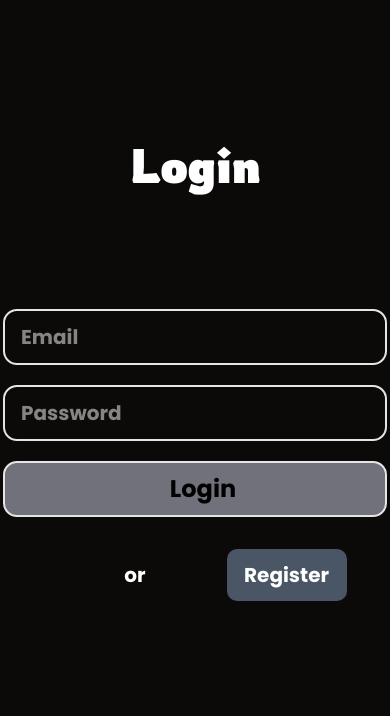
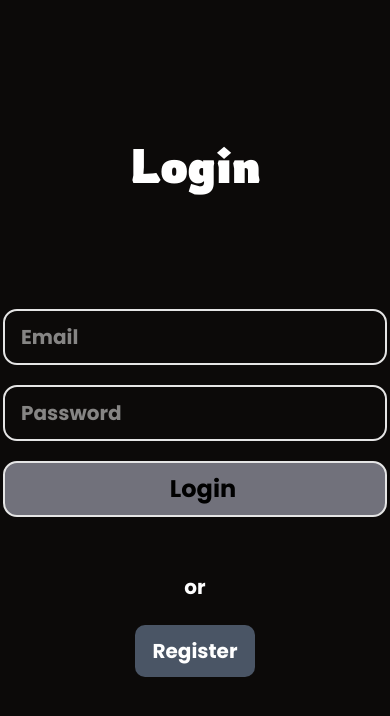
Before and after one commit to mr-devloper005/PinPoint-Ai, a Next.js app: page /login in a window 390 px wide. Shown: the top 716 px of the page. Built offline with nearby package versions, Linux system fonts and the light colour scheme.

Commit message:
refactor: update layout for responsiveness in AuthLoading, LoginForm, and RegisterForm components

```diff
--- a/src/components/smallComp/loaders/AuthLoading.jsx
+++ b/src/components/smallComp/loaders/AuthLoading.jsx
@@ -4,7 +4,7 @@ import loadingAnimation from "@/assets/animations/loding.json"
 
 function AuthLoading() {
   return (
-    <div className='fixed inset-0 h-screen min-w-screen bg-white  z-50 flex flex-col-reverse justify center items-center px-50'>
+    <div className='fixed inset-0 h-screen min-w-screen bg-black  z-50 flex flex-col-reverse justify center items-center px-50'>
 
          <Lottie  animationData={loadingAnimation} loop autoplay /> . . . Loading
 
--- a/src/components/ui/LoginForm.jsx
+++ b/src/components/ui/LoginForm.jsx
@@ -74,7 +74,7 @@ function LoginForm() {
             Login
           </button>
 
-          <div className="flex min-h-14 w-3/4 lg:w-full gap-6 justify-around p-3 items-center">
+          <div className="flex min-h-14 flex-col md:flex-row w-3/4 lg:w-full gap-6 justify-around p-3 items-center">
           <CustomGoogleLogin text={" Google "}/>
 
         or
--- a/src/components/ui/RegisterForm.jsx
+++ b/src/components/ui/RegisterForm.jsx
@@ -88,7 +88,7 @@ function RegisterForm() {
             Register
           </button>
 
-          <div className="flex min-h-14 w-3/4 lg:w-full gap-6 justify-around p-3 items-center">
+          <div className="flex flex-col md:flex-row min-h-14 w-3/4 lg:w-full gap-6 justify-around p-3 items-center">
           <CustomGoogleLogin text={" Google "}/>
 
         or
```
Also changed, not shown: src/components/ui/ChatsDisplay.jsx (+4 -4 lines).
